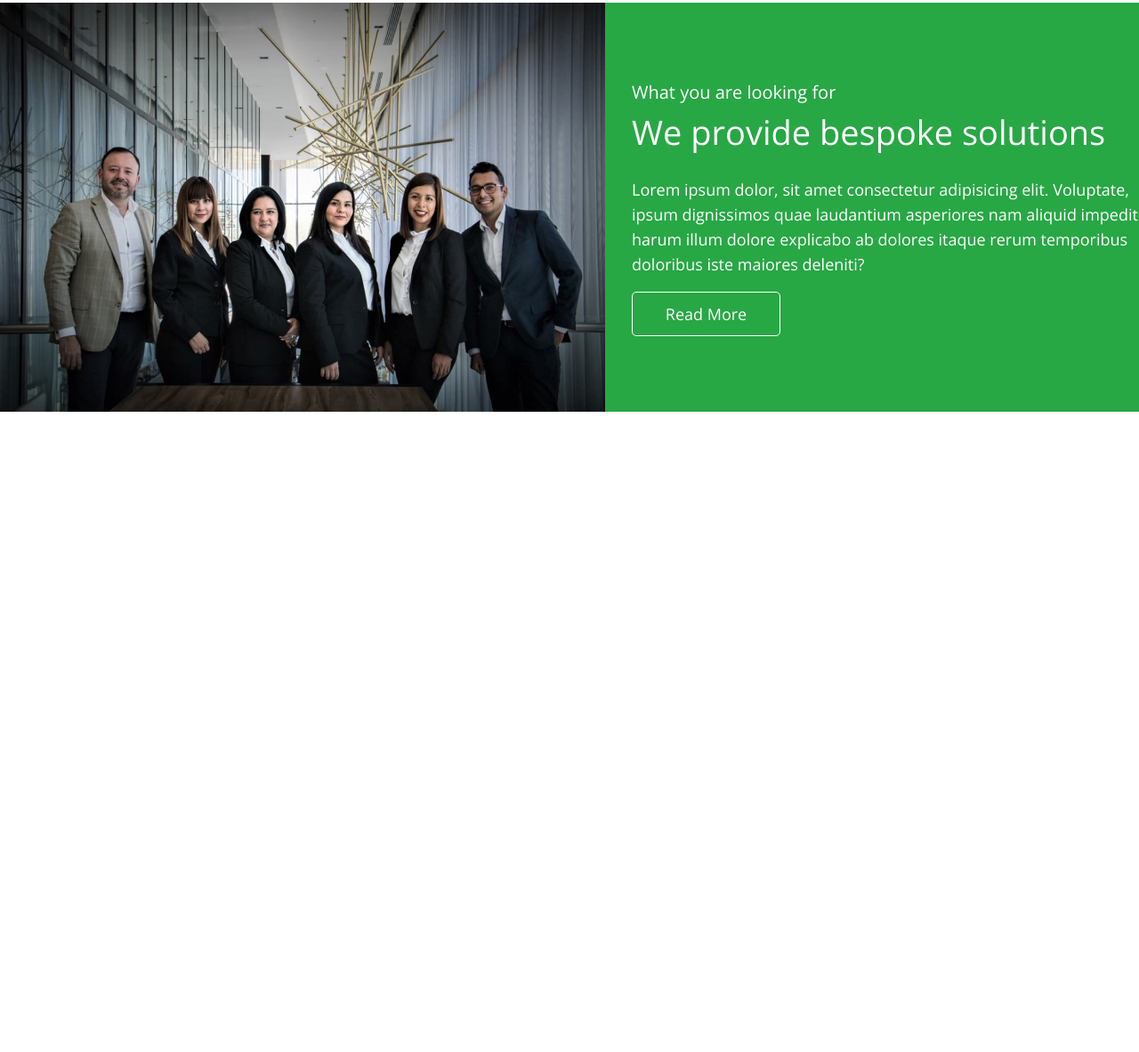
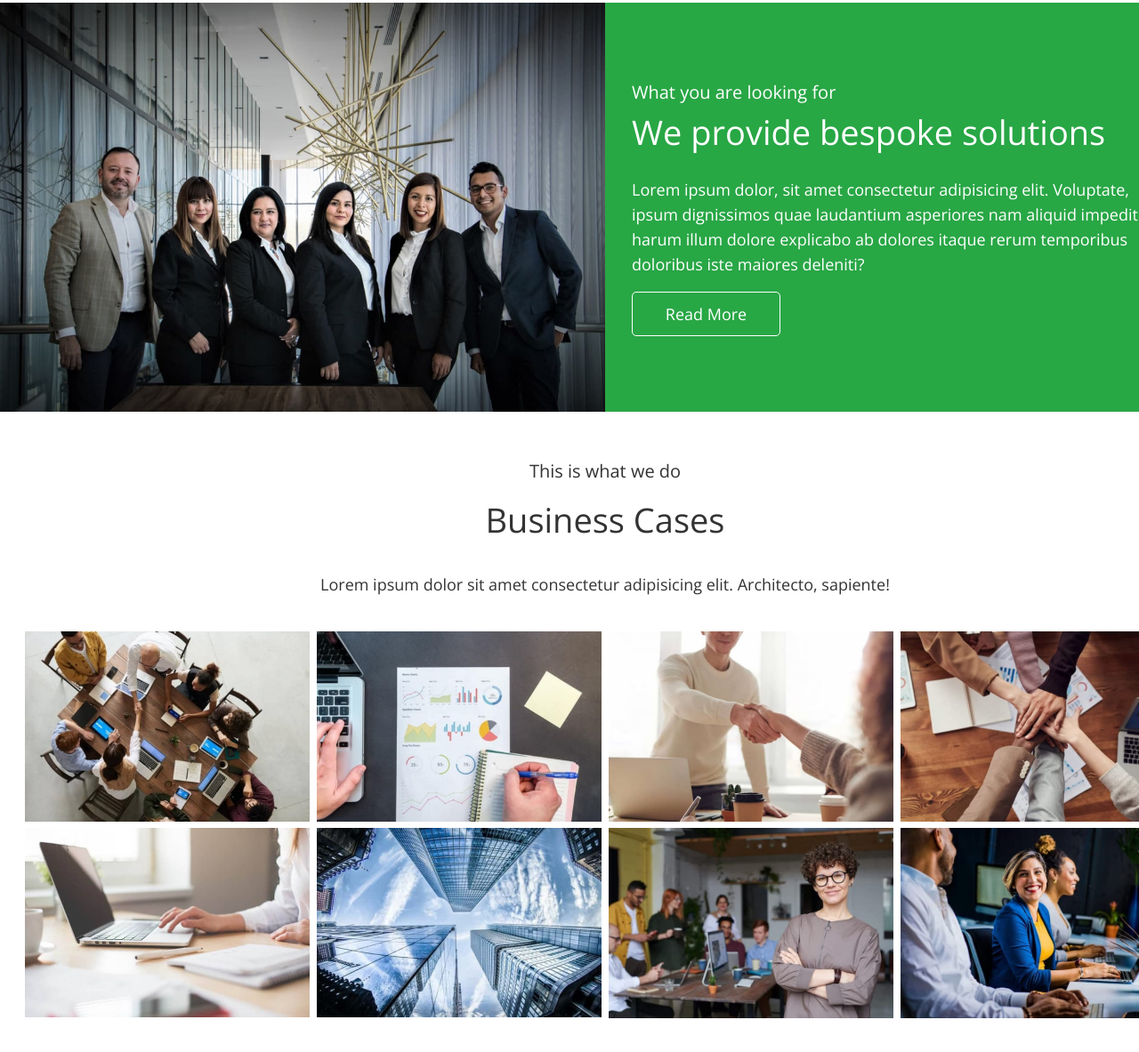
Before and after one commit to Onlysofi/fson-65-unbelievable, a plain HTML site: page index.html in a window 1280 px wide. Shown: the part 1091-2274 px from the top of the page at 89% size. Before the commit the page ends 1554 px from the top, so only its background shows below. Drawn offline with nearby package versions, Linux system fonts and the light colour scheme.

Commit message:
розмітку та стилізацію Cases

```diff
--- a/css/style.css
+++ b/css/style.css
@@ -261,3 +261,46 @@ address {
   align-items: center;
   justify-content: start;
 }
+
+
+/**
+  |============================
+  | Cases
+  |============================
+*/
+
+.cases {
+  padding-top: 50px;
+  padding-bottom: 48px;
+}
+
+.cases-subtitle {
+  font-size: 20px;
+  line-height: 1.65;
+  text-align: center;
+  color: var(--primary-text-color);
+  margin-bottom: 15px;
+}
+
+.cases-title {
+  font-weight: 300;
+  font-size: 38px;
+  line-height: 1.26;
+  text-align: center;
+  color: var(--primary-text-color);
+  margin-bottom: 34px;
+}
+
+.cases-text {
+  line-height: 1.56;
+  text-align: center;
+  color: var(--primary-text-color);
+  margin-bottom: 39px;
+}
+
+.cases-list {
+  display: flex;
+  flex-wrap: wrap;
+  column-gap: 8px;
+  row-gap: 7px;
+}
--- a/index.html
+++ b/index.html
@@ -1,5 +1,6 @@
 <!DOCTYPE html>
 <html lang="en">
+
 <head>
   <meta charset="UTF-8" />
   <meta http-equiv="X-UA-Compatible" content="IE=edge" />
@@ -17,16 +18,10 @@
   <!-- font famaly -->
   <link rel="preconnect" href="https://fonts.googleapis.com" />
   <link rel="preconnect" href="https://fonts.gstatic.com" crossorigin />
-    <link
-      href="https://fonts.googleapis.com/css2?family=Open+Sans:wght@300;400&display=swap"
-      rel="stylesheet"
-    />
+  <link href="https://fonts.googleapis.com/css2?family=Open+Sans:wght@300;400&display=swap" rel="stylesheet" />
 
   <!-- normalize -->
-    <link
-      rel="stylesheet"
-      href="https://cdnjs.cloudflare.com/ajax/libs/normalize/1.0.0/normalize.min.css"
-    />
+  <link rel="stylesheet" href="https://cdnjs.cloudflare.com/ajax/libs/normalize/1.0.0/normalize.min.css" />
 
   <!-- style -->
   <link rel="stylesheet" href="./css/style.css" />
@@ -74,8 +69,7 @@
             <svg class="hero-btn-icon" width="9" height="18">
               <use href="./images/sprite.svg#icon-arrow-right"></use>
             </svg>
-              Read More</a
-            >
+            Read More</a>
         </div>
       </div>
     </section>
@@ -131,6 +125,43 @@
         </div>
       </div>
     </section>
+
+
+    <!-- Cases -->
+    <section class="cases">
+      <div class="container">
+        <p class="cases-subtitle">This is what we do</p>
+        <h2 class="cases-title">Business Cases</h2>
+        <p class="cases-text">Lorem ipsum dolor sit amet consectetur adipisicing elit. Architecto, sapiente!</p>
+
+        <ul class="list cases-list">
+          <li class="item cases-item"><img class="img" src="./images/cases/case-1.jpg" alt="group meeting" width="320"
+              height="214"></li>
+          <li class="item cases-item"><img class="img" src="./images/cases/case-2.jpg" alt="planning" width="320"
+              height="214">
+          </li>
+          <li class="item cases-item"><img class="img" src="./images/cases/case-3.jpg" alt="meeting" width="320"
+              height="214">
+          </li>
+          <li class="item cases-item"><img class="img" src="./images/cases/case-4.jpg" alt="team hands together"
+              width="320" height="214"></li>
+          <li class="item cases-item"><img class="img" src="./images/cases/case-5.jpg" alt="working with laptop"
+              width="320" height="214"></li>
+          <li class="item cases-item"><img class="img" src="./images/cases/case-6.jpg" alt="buldings" width="320"
+              height="214">
+          </li>
+          <li class="item cases-item"><img class="img" src="./images/cases/case-7.jpg" alt="team in studio" width="320"
+              height="214"></li>
+          <li class="item cases-item"><img class="img" src="./images/cases/case-8.jpg" alt="discussing while working"
+              width="320" height="214">
+          </li>
+        </ul>
+      </div>
+    </section>
+
+
+
   </main>
 </body>
+
 </html>
```
Also changed, not shown: images/cases/case-1.jpg (added), images/cases/case-2.jpg (added), images/cases/case-3.jpg (added), images/cases/case-4.jpg (added), images/cases/case-5.jpg (added), images/cases/case-6.jpg (added), images/cases/case-7.jpg (added), images/cases/case-8.jpg (added), 1 other file. Lines whose indentation alone changed are shown as unchanged.
